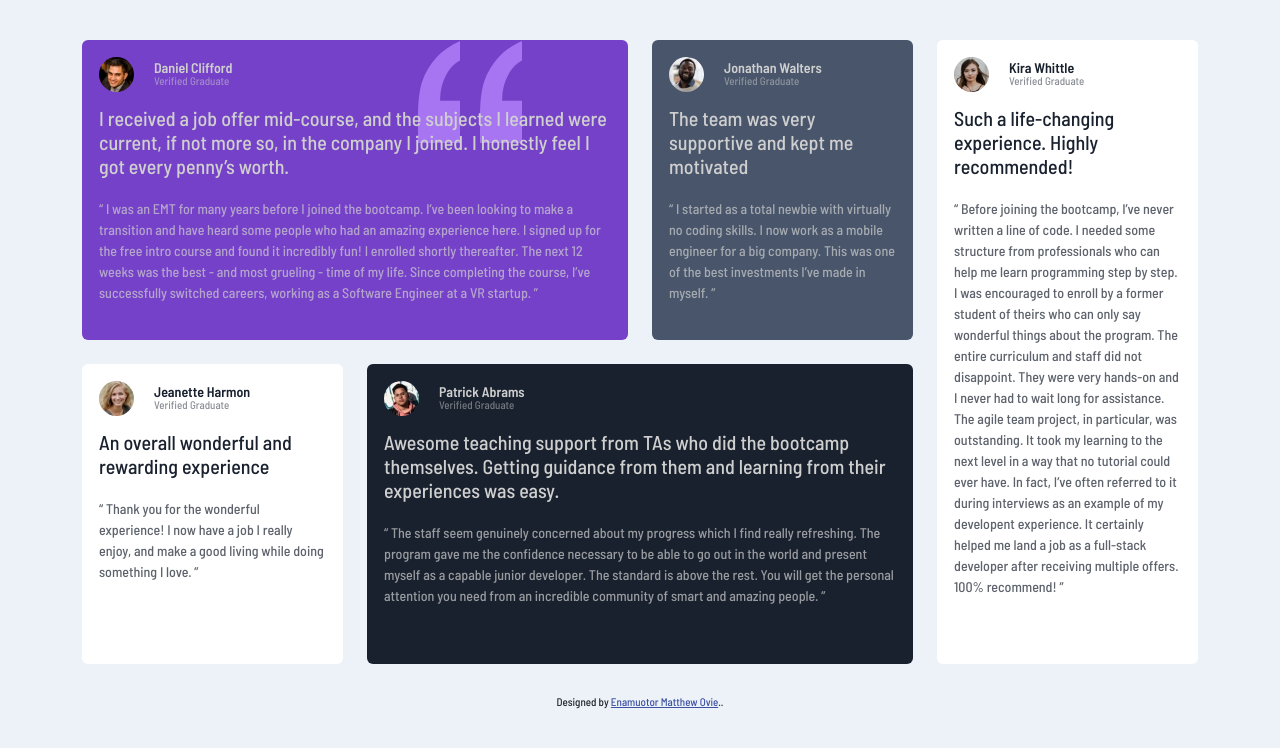
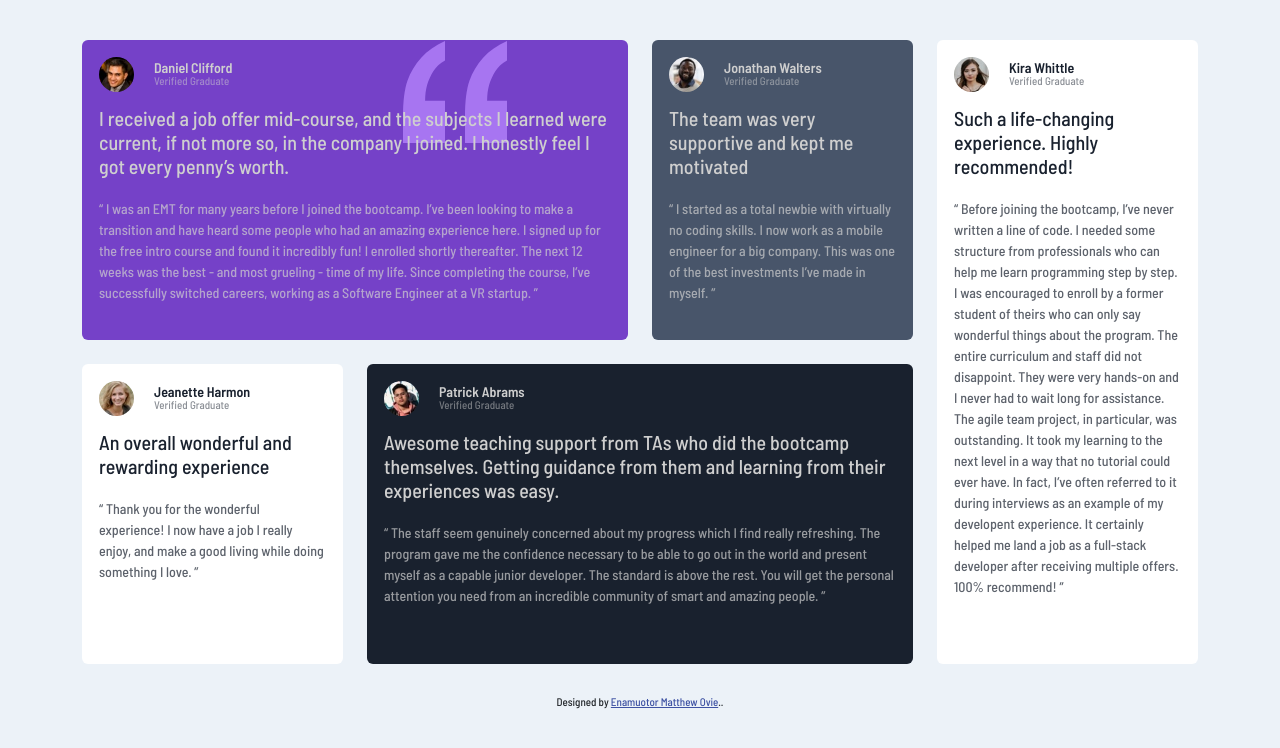
Before and after one commit to oviematthew/testimonial-grid-section, a plain HTML site: page index.html in a window 1280 px wide. Drawn offline with nearby package versions, Linux system fonts and the light colour scheme.

Commit message:
Add files via upload

```diff
--- a/style.css
+++ b/style.css
@@ -52,7 +52,7 @@ main {
 
 .svgicon {
     position:absolute;
-    left: 335px;
+    left: 320px;
     top: 0;
 
 }
```
